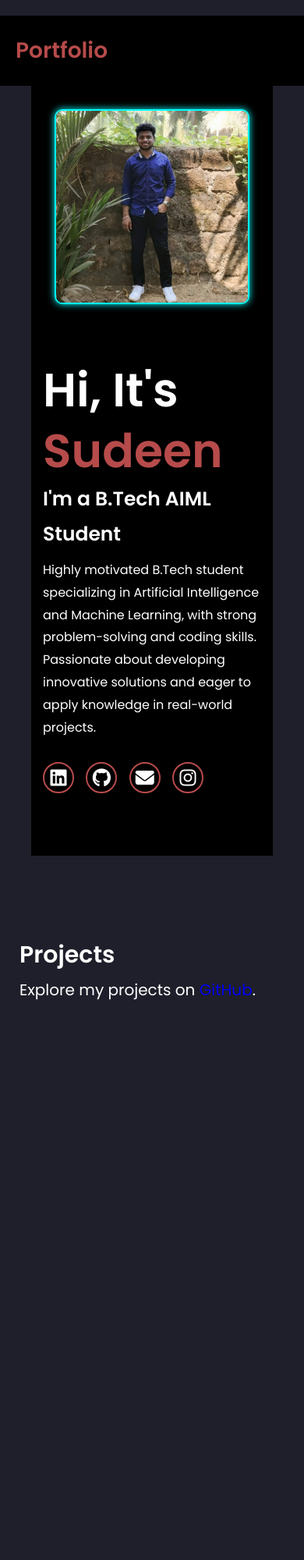
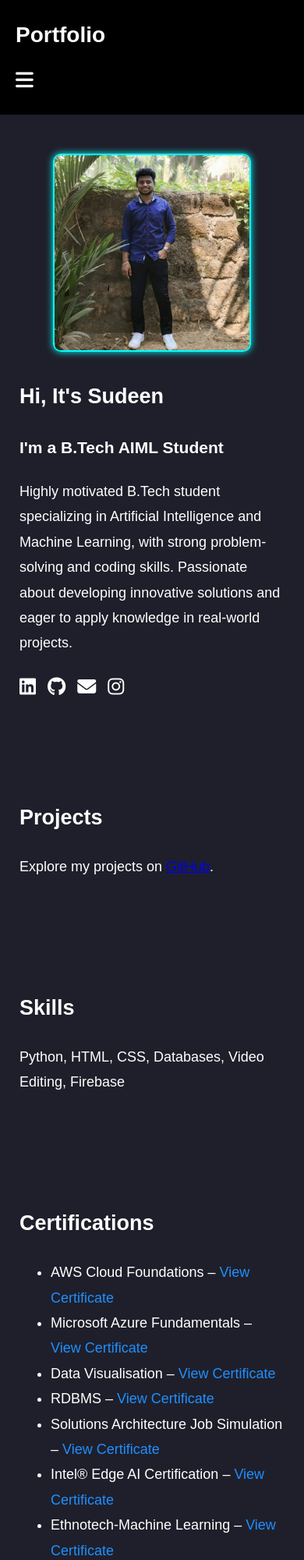
Before and after one commit to sudeenjain/portfolio, a plain HTML site: page index.html in a window 390 px wide. Shown: the top 2000 px of the page at 78% size. Drawn offline with Linux system fonts and the light colour scheme.

Commit message:
Update index.html

```diff
--- a/index.html
+++ b/index.html
@@ -5,17 +5,16 @@
   <meta name="viewport" content="width=device-width, initial-scale=1.0"/>
   <title>Sudeen Jain Portfolio</title>
   <link rel="stylesheet" href="https://cdnjs.cloudflare.com/ajax/libs/font-awesome/6.5.2/css/all.min.css"/>
-  <link rel="stylesheet" href="style.css"/>
   <style>
     body {
       font-family: Arial, sans-serif;
-      font-size: 20px;
+      font-size: 18px;
       line-height: 1.8;
-      padding: 0;
       margin: 0;
       background-color: #1f1f2b;
       color: #fff;
     }
+
     header {
       background-color: #000;
       color: #fff;
@@ -23,30 +22,50 @@
       display: flex;
       justify-content: space-between;
       align-items: center;
+      flex-wrap: wrap;
     }
-    header .logo {
+
+    .logo {
       font-size: 28px;
       font-weight: bold;
     }
+
+    .menu-toggle {
+      display: none;
+      font-size: 26px;
+      color: white;
+      cursor: pointer;
+    }
+
+    nav {
+      display: flex;
+      gap: 15px;
+      flex-wrap: wrap;
+    }
+
     nav a {
       color: #fff;
-      margin-left: 15px;
       text-decoration: none;
-      font-size: 20px;
+      font-size: 18px;
     }
+
     nav a.active {
       font-weight: bold;
     }
+
     section {
       padding: 50px 25px;
     }
+
     h1, h2, h3 {
       color: #fff;
     }
+
     .home-img {
       text-align: center;
       margin-bottom: 20px;
     }
+
     .home-img img {
       width: 250px;
       height: auto;
@@ -55,12 +74,13 @@
       box-shadow: 0 0 10px #00ffff;
       transition: transform 0.4s ease, box-shadow 0.4s ease;
     }
-    /* One-time lighting effect on hover */
+
     .home-img img:hover {
-      transform: scale(1.03); /* slight zoom in */
+      transform: scale(1.03);
       box-shadow: 0 0 30px #00ffff, 0 0 60px #00ffff;
       animation: flash-glow 0.5s ease-in-out 1;
     }
+
     @keyframes flash-glow {
       0% {
         box-shadow: 0 0 10px #00ffff;
@@ -75,29 +95,65 @@
         transform: scale(1.03);
       }
     }
+
     .social-icons a {
       margin-right: 10px;
       font-size: 24px;
       color: #fff;
-      transition: color 0.3s ease;
     }
+
     .social-icons a:hover {
       color: #1da1f2;
     }
+
     #certifications ul li a {
       color: #1e90ff;
       text-decoration: none;
     }
+
     #certifications ul li a:visited {
       color: #1e90ff;
+    }
+
+    /* Mobile Responsive */
+    @media (max-width: 768px) {
+      header {
+        flex-direction: column;
+        align-items: flex-start;
+      }
+
+      .menu-toggle {
+        display: block;
+        margin-top: 10px;
+      }
+
+      nav {
+        display: none;
+        flex-direction: column;
+        width: 100%;
+      }
+
+      nav.active {
+        display: flex;
+      }
+
+      nav a {
+        padding: 12px 0;
+        border-top: 1px solid #444;
+        width: 100%;
+      }
     }
   </style>
 </head>
 <body>
 
+  <!-- Header with responsive menu -->
   <header>
-    <a href="#" class="logo">Portfolio</a>
-    <nav>
+    <div class="logo">Portfolio</div>
+    <div class="menu-toggle" onclick="toggleMenu()">
+      <i class="fa fa-bars"></i>
+    </div>
+    <nav id="nav-links">
       <a href="#" class="active">Home</a>
       <a href="#projects">Projects</a>
       <a href="#skills">Skills</a>
@@ -107,56 +163,70 @@
     </nav>
   </header>
 
+  <!-- Home Section -->
   <section class="home">
     <div class="home-img">
-      <img src="main.jpg" alt="Profile photo of Sudeen Jain" />
+      <img src="main.jpg" alt="Profile Image" />
     </div>
     <div class="home-content">
       <h1>Hi, It's <span>Sudeen</span></h1>
       <h3 class="typing-text">I'm a B.Tech AIML Student</h3>
       <p>Highly motivated B.Tech student specializing in Artificial Intelligence and Machine Learning, with strong problem-solving and coding skills. Passionate about developing innovative solutions and eager to apply knowledge in real-world projects.</p>
+
       <div class="social-icons">
-        <a href="https://www.linkedin.com/in/sudeen-jain-01su23ai094" target="_blank" rel="noopener noreferrer"><i class="fa-brands fa-linkedin"></i></a>
-        <a href="https://github.com/sudeenjain" target="_blank" rel="noopener noreferrer"><i class="fa-brands fa-github"></i></a>
+        <a href="https://www.linkedin.com/in/sudeen-jain-01su23ai094"><i class="fa-brands fa-linkedin"></i></a>
+        <a href="https://github.com/sudeenjain"><i class="fa-brands fa-github"></i></a>
         <a href="mailto:sudinhr1@gmail.com"><i class="fa-solid fa-envelope"></i></a>
-        <a href="https://instagram.com/sudeen_jain" target="_blank" rel="noopener noreferrer"><i class="fa-brands fa-instagram"></i></a>
+        <a href="https://instagram.com/sudeen_jain"><i class="fa-brands fa-instagram"></i></a>
       </div>
     </div>
   </section>
 
+  <!-- Projects Section -->
   <section id="projects">
     <h2>Projects</h2>
-    <p>Explore my projects on <a href="https://github.com/sudeenjain" target="_blank" rel="noopener noreferrer">GitHub</a>.</p>
+    <p>Explore my projects on <a href="https://github.com/sudeenjain" target="_blank">GitHub</a>.</p>
   </section>
 
+  <!-- Skills Section -->
   <section id="skills">
     <h2>Skills</h2>
     <p>Python, HTML, CSS, Databases, Video Editing, Firebase</p>
   </section>
 
+  <!-- Certifications Section -->
   <section id="certifications">
     <h2>Certifications</h2>
     <ul>
-      <li>AWS Cloud Foundations – <a href="https://www.credly.com/go/8L0X6SCq" target="_blank" rel="noopener noreferrer">View Certificate</a></li>
-      <li>Microsoft Azure Fundamentals-Cloud Computing – <a href="https://skillsoft.digitalbadges.skillsoft.com/481daa56-525f-46d3-b249-ff884ef8ee85" target="_blank" rel="noopener noreferrer">View Certificate</a></li>
-      <li>Data Visualisation – <a href="https://courses.ibmcep.cognitiveclass.ai/certificates/ed9a7d7e3bcb4af0902ba28cc588815a" target="_blank" rel="noopener noreferrer">View Certificate</a></li>
-      <li>RDBMS – <a href="https://courses.ibmcep.cognitiveclass.ai/certificates/b26690bdc8cb45cfae474e816c6c13b3" target="_blank" rel="noopener noreferrer">View Certificate</a></li>
-      <li>Solutions Architecture Job Simulation – <a href="https://forage-uploads-prod.s3.amazonaws.com/completion-certificates/pmnMSL4QiQ9JCgE3W/kkE9HyeNcw6rwCRGw_pmnMSL4QiQ9JCgE3W_smkWjxWA8udPFBT6r_1749614880911_completion_certificate.pdf" target="_blank" rel="noopener noreferrer">View Certificate</a></li>
-      <li>Intel® Edge AI Certification – <a href="https://edgate.in/intel-unnati.php" target="_blank" rel="noopener noreferrer">View Certificate</a></li>
-      <li>Ethnotech-Machine Learning – <a href="https://www.verify.ethnotech.in/?search=ETHSU03659" target="_blank" rel="noopener noreferrer">View Certificate</a></li>
+      <li>AWS Cloud Foundations – <a href="https://www.credly.com/go/8L0X6SCq" target="_blank">View Certificate</a></li>
+      <li>Microsoft Azure Fundamentals – <a href="https://skillsoft.digitalbadges.skillsoft.com/481daa56-525f-46d3-b249-ff884ef8ee85" target="_blank">View Certificate</a></li>
+      <li>Data Visualisation – <a href="https://courses.ibmcep.cognitiveclass.ai/certificates/ed9a7d7e3bcb4af0902ba28cc588815a" target="_blank">View Certificate</a></li>
+      <li>RDBMS – <a href="https://courses.ibmcep.cognitiveclass.ai/certificates/b26690bdc8cb45cfae474e816c6c13b3" target="_blank">View Certificate</a></li>
+      <li>Solutions Architecture Job Simulation – <a href="https://forage-uploads-prod.s3.amazonaws.com/completion-certificates/pmnMSL4QiQ9JCgE3W/kkE9HyeNcw6rwCRGw_pmnMSL4QiQ9JCgE3W_smkWjxWA8udPFBT6r_1749614880911_completion_certificate.pdf" target="_blank">View Certificate</a></li>
+      <li>Intel® Edge AI Certification – <a href="https://info@edgate.in/intel-unnati.php" target="_blank">View Certificate</a></li>
+      <li>Ethnotech-Machine Learning – <a href="https://www.verify.ethnotech.in/?search=ETHSU03659" target="_blank">View Certificate</a></li>
     </ul>
   </section>
 
+  <!-- Education Section -->
   <section id="education">
     <h2>Education</h2>
     <p>Bachelor of Technology (B.Tech) in Artificial Intelligence and Machine Learning<br>Srinivas University, Mangalore, Karnataka</p>
   </section>
 
+  <!-- Contact Section -->
   <section id="contact">
     <h2>Contact Me</h2>
     <p>Phone: +91 87628 62509</p>
     <p>Email: <a href="mailto:sudinhr1@gmail.com">sudinhr1@gmail.com</a></p>
   </section>
 
+  <!-- JS for mobile menu toggle -->
+  <script>
+    function toggleMenu() {
+      document.getElementById("nav-links").classList.toggle("active");
+    }
+  </script>
+
 </body>
 </html>
```
